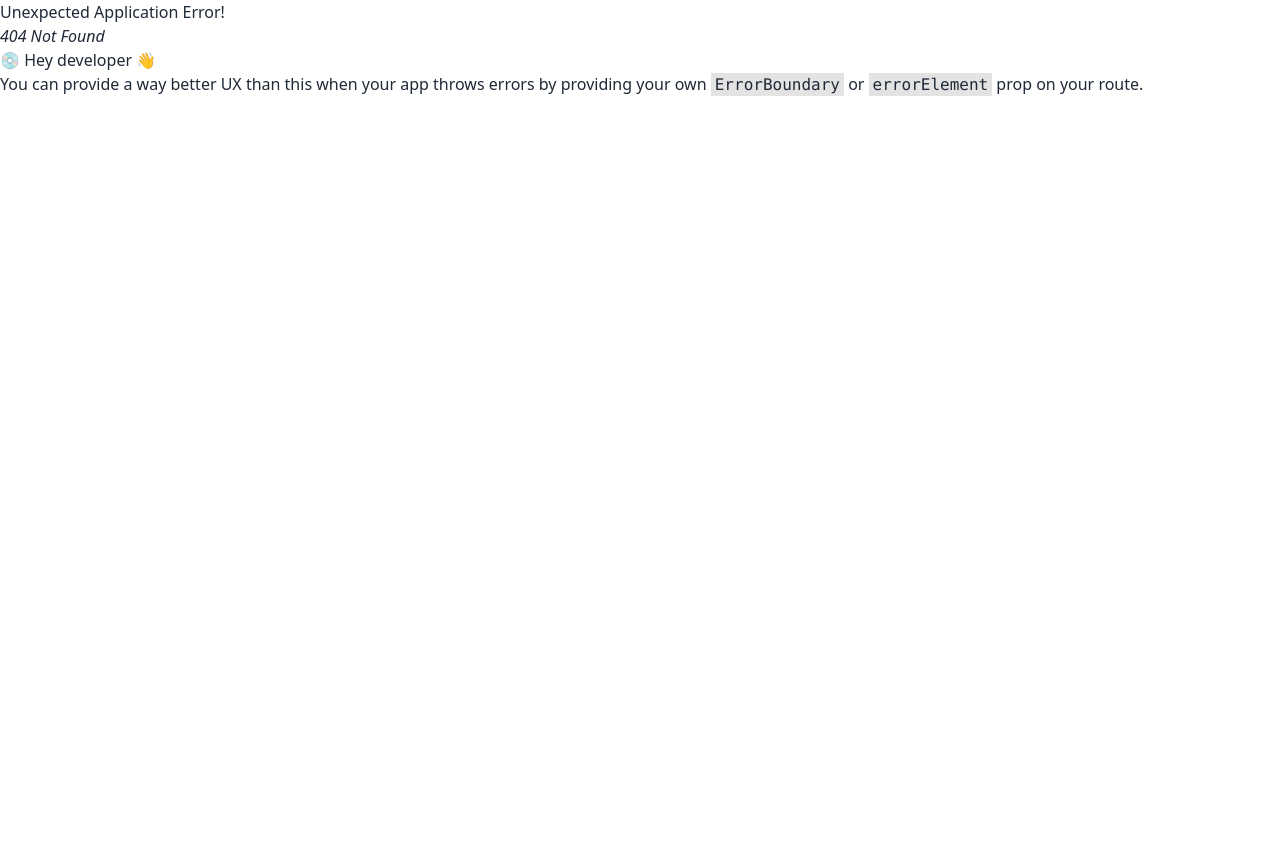
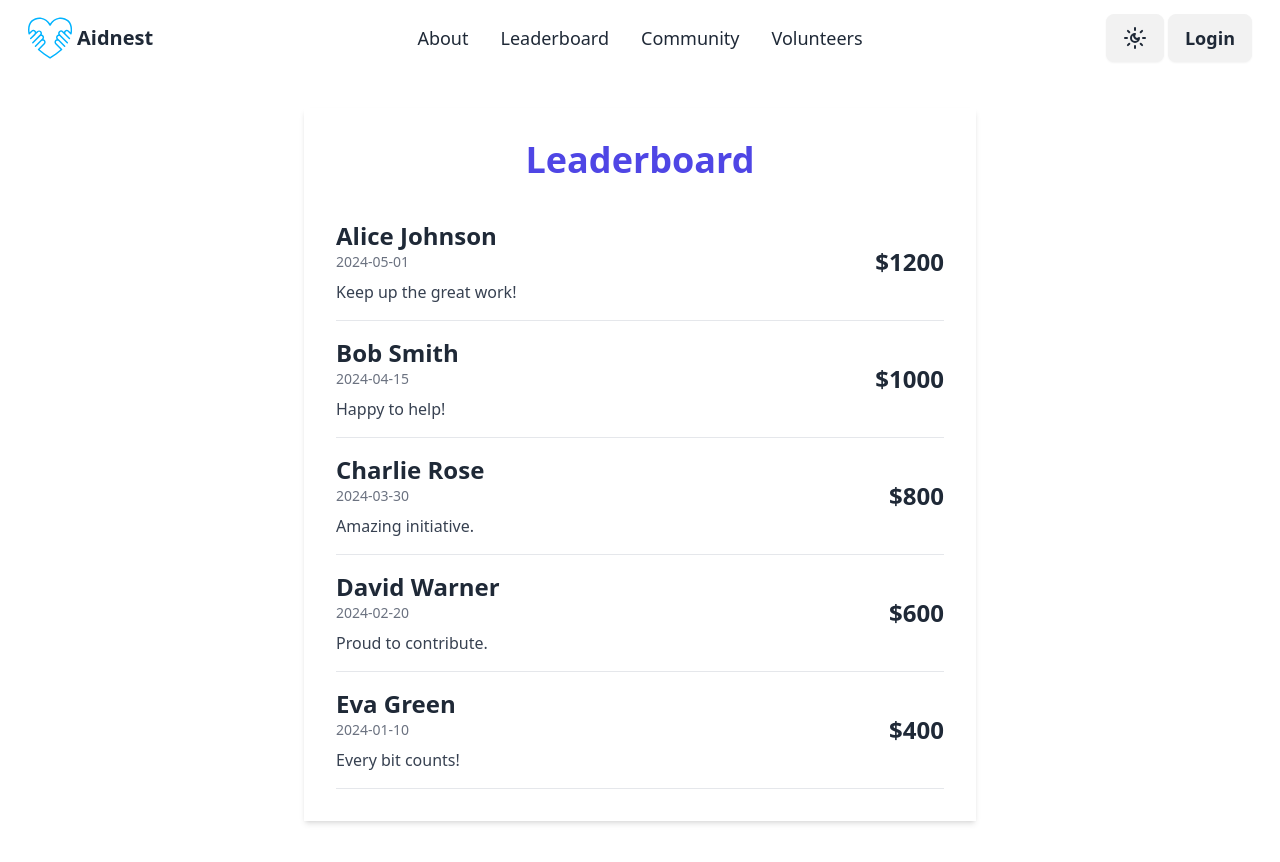
Before and after one commit to itznur07/L2B2FE-ASS-7, a React (Vite) app: page /leaderboard in a window 1280 px wide. Before the commit this address had no page. Shown: the top 862 px of the page. Before the commit the page ends 800 px from the top, so only its background shows below. Built offline with nearby package versions, Linux system fonts and the light colour scheme.

Commit message:
Leaderboard section done

```diff
--- a/src/components/shared/Navbar/Navbar.tsx
+++ b/src/components/shared/Navbar/Navbar.tsx
@@ -51,7 +51,7 @@ function Navbar() {
                 <Link to='/about'>About</Link>
               </li>
               <li>
-                <a>Leaderboard</a>
+                <Link to='/leaderboard'>Leaderboard</Link>
               </li>
               <li>
                 <a>Community</a>
@@ -76,7 +76,7 @@ function Navbar() {
               <Link to='/about'>About</Link>
             </li>
             <li>
-              <a>Leaderboard</a>
+              <Link to='/leaderboard'>Leaderboard</Link>
             </li>
             <li>
               <a>Community</a>
--- /dev/null
+++ b/src/pages/Leaderboard/index.tsx
@@ -0,0 +1,71 @@
+import About from "@/components/Home/About";
+import JoinWithUs from "@/components/Home/JoinWithUs";
+import React from "react";
+
+const donors = [
+  {
+    name: "Alice Johnson",
+    amount: "$1200",
+    date: "2024-05-01",
+    message: "Keep up the great work!",
+  },
+  {
+    name: "Bob Smith",
+    amount: "$1000",
+    date: "2024-04-15",
+    message: "Happy to help!",
+  },
+  {
+    name: "Charlie Rose",
+    amount: "$800",
+    date: "2024-03-30",
+    message: "Amazing initiative.",
+  },
+  {
+    name: "David Warner",
+    amount: "$600",
+    date: "2024-02-20",
+    message: "Proud to contribute.",
+  },
+  {
+    name: "Eva Green",
+    amount: "$400",
+    date: "2024-01-10",
+    message: "Every bit counts!",
+  },
+];
+
+const Leaderboard = () => {
+  return (
+    <div className='min-h-screen '>
+      <div className='flex items-center justify-center py-8'>
+        <div className='bg-white shadow-md rounded-lg p-8 max-w-2xl w-full'>
+          <h1 className='text-4xl font-bold mb-6 text-center text-indigo-600'>
+            Leaderboard
+          </h1>
+          <ul>
+            {donors.map((donor, index) => (
+              <li
+                key={index}
+                className='flex flex-col md:flex-row justify-between items-start md:items-center py-4 border-b border-gray-200'
+              >
+                <div className='flex-1'>
+                  <h2 className='text-2xl font-semibold'>{donor.name}</h2>
+                  <p className='text-sm text-gray-500'>{donor.date}</p>
+                  <p className='text-gray-700 mt-2'>{donor.message}</p>
+                </div>
+                <span className='text-2xl font-bold mt-4 md:mt-0'>
+                  {donor.amount}
+                </span>
+              </li>
+            ))}
+          </ul>
+        </div>
+      </div>
+      <About />
+      <JoinWithUs />
+    </div>
+  );
+};
+
+export default Leaderboard;
--- a/src/routes/index.tsx
+++ b/src/routes/index.tsx
@@ -3,6 +3,7 @@ import AdminLayout from "@/layout/AdminLayout";
 import AboutUs from "@/pages/About";
 import { default as AllDonator, default as AllRelief } from "@/pages/AllRelief";
 import Home from "@/pages/Home";
+import Leaderboard from "@/pages/Leaderboard";
 import Login from "@/pages/Login";
 import Signup from "@/pages/Signup";
 import React from "react";
@@ -34,6 +35,10 @@ export const router = createBrowserRouter([
         path: "/about",
         element: <AboutUs />,
       },
+      {
+        path: "/leaderboard",
+        element: <Leaderboard />,
+      },
     ],
   },
   {
```
